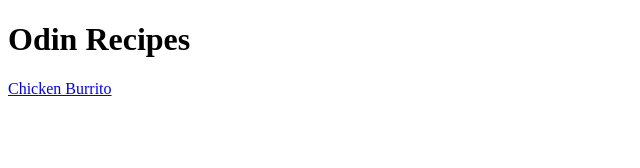
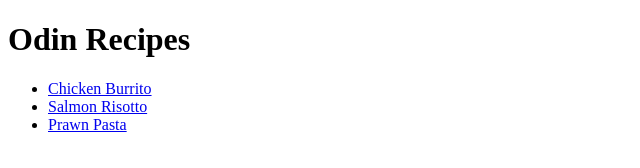
Before and after one commit to Charbytesdev/odin-recipes, a plain HTML site: page index.html in a window 1280 px wide. Shown: the whole page, without its empty margins (0-640 px from the left). Drawn offline with Linux system fonts and the light colour scheme.

Commit message:
Link index.html to recipe pages

```diff
--- a/index.html
+++ b/index.html
@@ -1,12 +1,19 @@
 <!DOCTYPE html>
 <html lang="en">
+
 <head>
     <meta charset="UTF-8">
     <meta name="viewport" content="width=device-width, initial-scale=1.0">
     <title>Recipes</title>
 </head>
+
 <body>
     <h1>Odin Recipes</h1>
-        <a href="recipes/chicken-burrito.html">Chicken Burrito</a>
+    <ul>
+        <li><a href="recipes/chicken-burrito.html">Chicken Burrito</a></li>
+        <li><a href="recipes/salmon-risotto.html">Salmon Risotto</a></li>
+        <li><a href="recipes/prawn-pasta.html">Prawn Pasta</a></li>
+    </ul>
 </body>
+
 </html>
```
Lines whose indentation alone changed are shown as unchanged.
